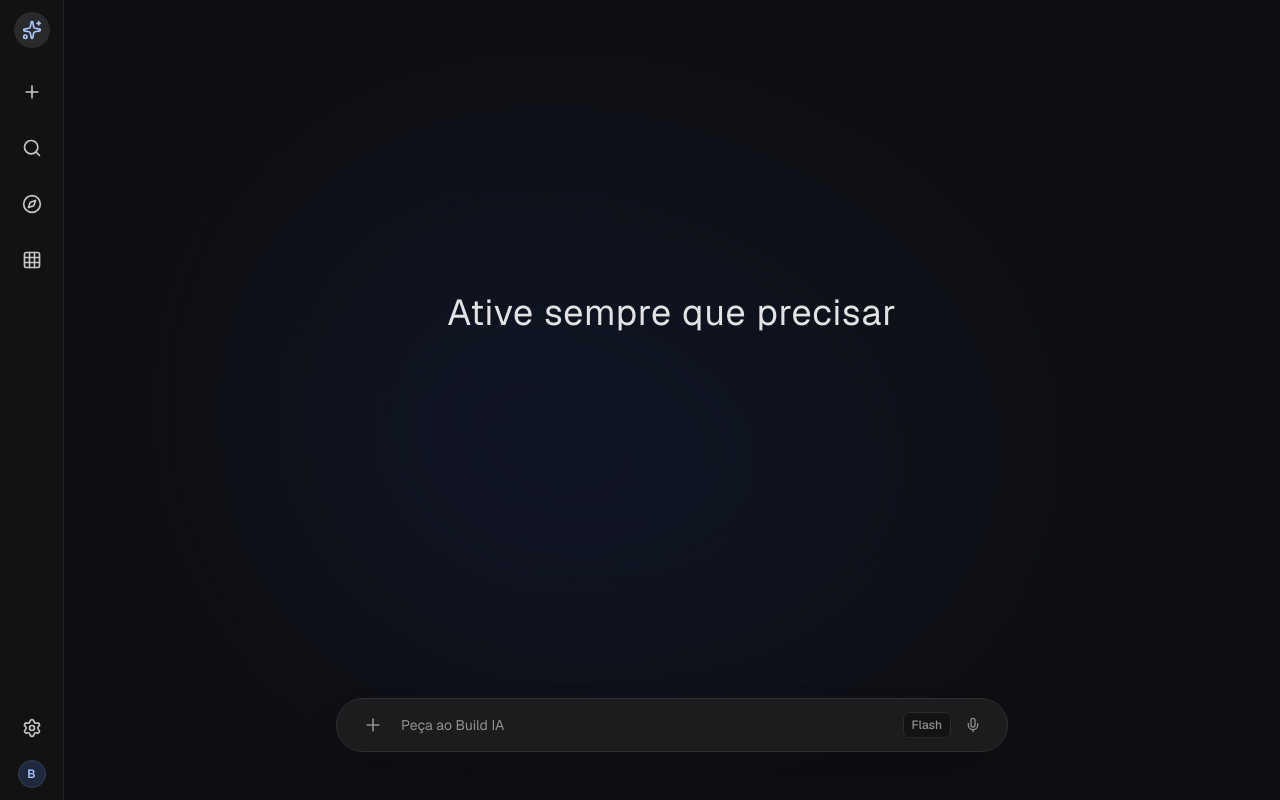
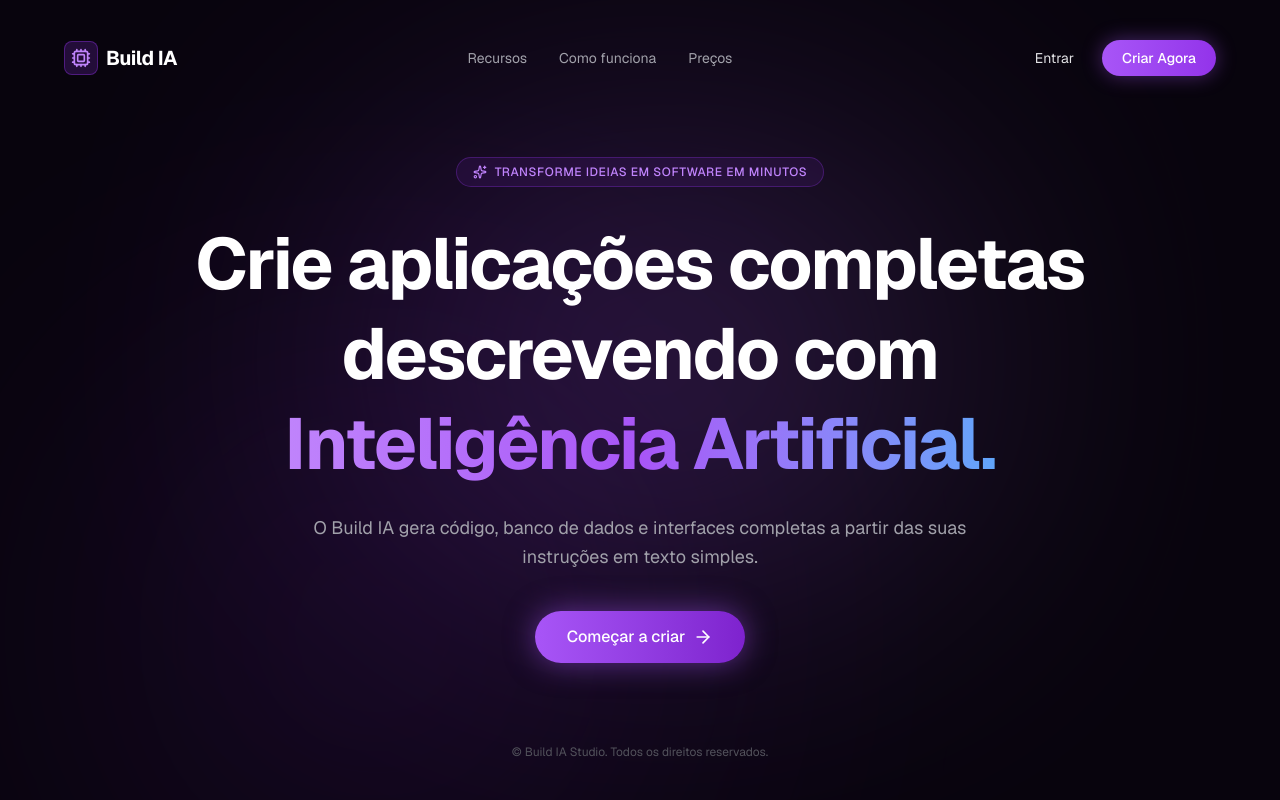
Before and after one commit to jv820842-web/Build-IA, a Next.js app: page / in a window 1280 px wide. Built offline with nearby package versions, Linux system fonts and the light colour scheme.

Commit message:
Landing page roxa neon e remocao do icone superior

```diff
--- a/app/page.tsx
+++ b/app/page.tsx
@@ -13,7 +13,9 @@ import {
   Mic,
   X,
   MessageSquare,
-  Trash2
+  Trash2,
+  Cpu,
+  ArrowRight
 } from 'lucide-react';
 
 interface Message {
@@ -22,6 +24,7 @@ interface Message {
 }
 
 export default function Home() {
+  const [showLanding, setShowLanding] = useState(true);
   const [messages, setMessages] = useState<Message[]>([]);
   const [input, setInput] = useState('');
   const [loading, setLoading] = useState(false);
@@ -56,29 +59,94 @@ export default function Home() {
     }
   };
 
+  // 1. TELA INICIAL (LANDING PAGE ROXA)
+  if (showLanding) {
     return (
-    <div className="flex h-screen bg-[#0e0f12] text-[#e3e3e3] font-sans antialiased overflow-hidden relative">
-      {/* Luz Radial no Fundo */}
-      <div className="absolute top-1/2 left-1/2 -translate-x-1/2 -translate-y-1/2 w-[700px] h-[500px] bg-gradient-to-tr from-[#1e295d] via-[#111e40] to-transparent opacity-40 blur-[130px] pointer-events-none rounded-full" />
+      <div className="min-h-screen bg-[#08040d] text-[#e3e3e3] font-sans antialiased relative overflow-x-hidden flex flex-col justify-between p-6">
+        {/* Luzes Roxas Neon de Fundo */}
+        <div className="absolute top-[20%] left-1/2 -translate-x-1/2 w-[600px] h-[400px] bg-gradient-to-r from-[#9333ea] via-[#a855f7] to-[#c084fc] opacity-25 blur-[140px] pointer-events-none rounded-full" />
+        <div className="absolute bottom-[-10%] left-[10%] w-[500px] h-[500px] bg-[#6b21a8] opacity-20 blur-[160px] pointer-events-none rounded-full" />
 
-      {/* Sidebar Lateral */}
-      <aside className="w-16 bg-[#131314]/90 backdrop-blur-md flex flex-col justify-between p-3 select-none z-20 border-r border-[#1e1f20]">
-        <div className="flex flex-col items-center space-y-6">
+        {/* Header da Landing */}
+        <header className="max-w-6xl mx-auto w-full flex items-center justify-between py-4 z-10">
+          <div className="flex items-center gap-2">
+            <div className="p-1.5 bg-[#9333ea]/20 border border-[#9333ea]/40 rounded-lg">
+              <Cpu className="w-5 h-5 text-[#c084fc]" />
+            </div>
+            <span className="text-xl font-bold tracking-tight text-white">Build IA</span>
+          </div>
+
+          <nav className="hidden md:flex items-center gap-8 text-sm text-[#a1a1aa]">
+            <a href="#recursos" className="hover:text-white transition-colors">Recursos</a>
+            <a href="#como-funciona" className="hover:text-white transition-colors">Como funciona</a>
+            <a href="#precos" className="hover:text-white transition-colors">Preços</a>
+          </nav>
+
+          <div className="flex items-center gap-4">
             <button
-            onClick={() => setActiveTab('chat')}
-            className={`p-2 rounded-full transition-colors ${activeTab === 'chat' ? 'bg-[#282a2c] text-[#a8c7fa]' : 'text-[#c4c7c5] hover:bg-[#282a2c]'}`}
-            title="Página Principal"
+              onClick={() => setShowLanding(false)}
+              className="text-sm text-[#e4e4e7] hover:text-white transition-colors px-3 py-1.5"
             >
-            <Sparkles className="w-5 h-5" />
+              Entrar
             </button>
+            <button
+              onClick={() => setShowLanding(false)}
+              className="bg-gradient-to-r from-[#a855f7] to-[#9333ea] hover:opacity-90 text-white text-sm font-medium px-5 py-2 rounded-full shadow-[0_0_20px_rgba(168,85,247,0.4)] transition-all"
+            >
+              Criar Agora
+            </button>
+          </div>
+        </header>
 
-          <div className="flex flex-col gap-4 items-center w-full">
+        {/* Conteúdo Central Hero */}
+        <main className="max-w-4xl mx-auto w-full text-center my-auto py-16 z-10 flex flex-col items-center">
+          <div className="inline-flex items-center gap-2 px-4 py-1.5 rounded-full bg-[#9333ea]/10 border border-[#9333ea]/30 text-[#c084fc] text-xs font-medium uppercase tracking-wider mb-8">
+            <Sparkles className="w-3.5 h-3.5" />
+            <span>TRANSFORME IDEIAS EM SOFTWARE EM MINUTOS</span>
+          </div>
+
+          <h1 className="text-5xl md:text-7xl font-bold tracking-tight text-white leading-tight">
+            Crie aplicações completas descrevendo com <br />
+            <span className="bg-gradient-to-r from-[#c084fc] via-[#a855f7] to-[#60a5fa] bg-clip-text text-transparent">
+              Inteligência Artificial.
+            </span>
+          </h1>
+
+          <p className="mt-6 text-lg text-[#a1a1aa] max-w-2xl leading-relaxed">
+            O Build IA gera código, banco de dados e interfaces completas a partir das suas instruções em texto simples.
+          </p>
+
+          <button
+            onClick={() => setShowLanding(false)}
+            className="mt-10 bg-gradient-to-r from-[#a855f7] to-[#7e22ce] hover:from-[#9333ea] hover:to-[#6b21a8] text-white font-medium px-8 py-3.5 rounded-full shadow-[0_0_30px_rgba(168,85,247,0.5)] flex items-center gap-2 text-base transition-all transform hover:scale-105"
+          >
+            <span>Começar a criar</span>
+            <ArrowRight className="w-5 h-5" />
+          </button>
+        </main>
+
+        <footer className="text-center text-xs text-[#52525b] py-4 z-10">
+          © Build IA Studio. Todos os direitos reservados.
+        </footer>
+      </div>
+    );
+  }
+
+  // 2. INTERFACE DO CHAT (SEM O ÍCONE DA PARTE SUPERIOR)
+  return (
+    <div className="flex h-screen bg-[#0d0714] text-[#e3e3e3] font-sans antialiased overflow-hidden relative">
+      {/* Luz Radial Roxa no Fundo */}
+      <div className="absolute top-1/2 left-1/2 -translate-x-1/2 -translate-y-1/2 w-[700px] h-[500px] bg-gradient-to-tr from-[#581c87] via-[#2e1065] to-transparent opacity-35 blur-[140px] pointer-events-none rounded-full" />
+
+      {/* Sidebar Lateral sem o botão do topo */}
+      <aside className="w-16 bg-[#120a1c]/90 backdrop-blur-md flex flex-col justify-between p-3 select-none z-20 border-r border-[#261438]">
+        <div className="flex flex-col items-center space-y-6 pt-4">
           <button
             onClick={() => {
               setMessages([]);
               setActiveTab('chat');
             }}
-              className="p-2.5 hover:bg-[#282a2c] rounded-full text-[#c4c7c5] transition-colors"
+            className="p-2.5 hover:bg-[#261438] rounded-full text-[#c4c7c5] transition-colors"
             title="Nova conversa"
           >
             <Plus className="w-5 h-5" />
@@ -86,7 +154,7 @@ export default function Home() {
 
           <button
             onClick={() => setActiveTab(activeTab === 'search' ? 'chat' : 'search')}
-              className={`p-2.5 rounded-full transition-colors ${activeTab === 'search' ? 'bg-[#282a2c] text-[#a8c7fa]' : 'text-[#c4c7c5] hover:bg-[#282a2c]'}`}
+            className={`p-2.5 rounded-full transition-colors ${activeTab === 'search' ? 'bg-[#261438] text-[#c084fc]' : 'text-[#c4c7c5] hover:bg-[#261438]'}`}
             title="Pesquisar conversas"
           >
             <Search className="w-5 h-5" />
@@ -94,7 +162,7 @@ export default function Home() {
 
           <button
             onClick={() => setActiveTab(activeTab === 'explore' ? 'chat' : 'explore')}
-              className={`p-2.5 rounded-full transition-colors ${activeTab === 'explore' ? 'bg-[#282a2c] text-[#a8c7fa]' : 'text-[#c4c7c5] hover:bg-[#282a2c]'}`}
+            className={`p-2.5 rounded-full transition-colors ${activeTab === 'explore' ? 'bg-[#261438] text-[#c084fc]' : 'text-[#c4c7c5] hover:bg-[#261438]'}`}
             title="Explorar ideias"
           >
             <Compass className="w-5 h-5" />
@@ -102,46 +170,44 @@ export default function Home() {
 
           <button
             onClick={() => setActiveTab(activeTab === 'apps' ? 'chat' : 'apps')}
-              className={`p-2.5 rounded-full transition-colors ${activeTab === 'apps' ? 'bg-[#282a2c] text-[#a8c7fa]' : 'text-[#c4c7c5] hover:bg-[#282a2c]'}`}
+            className={`p-2.5 rounded-full transition-colors ${activeTab === 'apps' ? 'bg-[#261438] text-[#c084fc]' : 'text-[#c4c7c5] hover:bg-[#261438]'}`}
             title="Recursos e Ferramentas"
           >
             <Grid className="w-5 h-5" />
           </button>
         </div>
-        </div>
 
         <div className="flex flex-col items-center gap-3">
           <button
             onClick={() => setActiveTab(activeTab === 'settings' ? 'chat' : 'settings')}
-            className={`p-2.5 rounded-full transition-colors ${activeTab === 'settings' ? 'bg-[#282a2c] text-[#a8c7fa]' : 'text-[#c4c7c5] hover:bg-[#282a2c]'}`}
+            className={`p-2.5 rounded-full transition-colors ${activeTab === 'settings' ? 'bg-[#261438] text-[#c084fc]' : 'text-[#c4c7c5] hover:bg-[#261438]'}`}
             title="Configurações"
           >
             <Settings className="w-5 h-5" />
           </button>
 
-          <div className="w-7 h-7 rounded-full bg-[#1e293b] border border-[#334155] flex items-center justify-center text-xs font-semibold text-[#a8c7fa]">
+          <div className="w-7 h-7 rounded-full bg-[#261438] border border-[#581c87] flex items-center justify-center text-xs font-semibold text-[#c084fc]">
             B
           </div>
         </div>
       </aside>
 
-      {/* Painel Lateral / Modais sem necessidade de Login */}
+      {/* Painel Lateral / Modais */}
       {activeTab !== 'chat' && (
-        <div className="w-80 bg-[#1e1f20]/95 backdrop-blur-md border-r border-[#2e3032] z-20 flex flex-col p-4 animate-in slide-in-from-left duration-200">
-          <div className="flex items-center justify-between pb-4 border-b border-[#2e3032]">
+        <div className="w-80 bg-[#170c24]/95 backdrop-blur-md border-r border-[#261438] z-20 flex flex-col p-4 animate-in slide-in-from-left duration-200">
+          <div className="flex items-center justify-between pb-4 border-b border-[#261438]">
             <h2 className="text-base font-medium text-[#e3e3e3] capitalize">
               {activeTab === 'search' && 'Pesquisar conversas'}
               {activeTab === 'explore' && 'Explorar ideias'}
               {activeTab === 'apps' && 'Recursos da IA'}
               {activeTab === 'settings' && 'Configurações'}
             </h2>
-            <button onClick={() => setActiveTab('chat')} className="p-1 hover:bg-[#282a2c] rounded-full text-[#8e918f]">
+            <button onClick={() => setActiveTab('chat')} className="p-1 hover:bg-[#261438] rounded-full text-[#a1a1aa]">
               <X className="w-5 h-5" />
             </button>
           </div>
 
           <div className="flex-1 overflow-y-auto py-4">
-            {/* Pesquisar */}
             {activeTab === 'search' && (
               <div className="space-y-4">
                 <input
@@ -149,17 +215,17 @@ export default function Home() {
                   placeholder="Buscar nas mensagens..."
                   value={searchQuery}
                   onChange={(e) => setSearchQuery(e.target.value)}
-                  className="w-full bg-[#131314] border border-[#37393b] rounded-lg px-3 py-2 text-sm text-[#e3e3e3] focus:outline-none"
+                  className="w-full bg-[#0d0714] border border-[#261438] rounded-lg px-3 py-2 text-sm text-[#e3e3e3] focus:outline-none"
                 />
                 <div className="space-y-2">
                   {messages.length === 0 ? (
-                    <p className="text-xs text-[#8e918f] text-center pt-4">Nenhuma conversa recente encontrada.</p>
+                    <p className="text-xs text-[#a1a1aa] text-center pt-4">Nenhuma conversa recente encontrada.</p>
                   ) : (
                     messages
                       .filter(m => m.content.toLowerCase().includes(searchQuery.toLowerCase()))
                       .map((m, i) => (
-                        <div key={i} className="p-2.5 bg-[#131314] rounded-lg border border-[#2e3032] text-xs text-[#c4c7c5] flex items-start gap-2">
-                          <MessageSquare className="w-4 h-4 shrink-0 text-[#8e918f] mt-0.5" />
+                        <div key={i} className="p-2.5 bg-[#0d0714] rounded-lg border border-[#261438] text-xs text-[#c4c7c5] flex items-start gap-2">
+                          <MessageSquare className="w-4 h-4 shrink-0 text-[#a1a1aa] mt-0.5" />
                           <span className="truncate">{m.content}</span>
                         </div>
                       ))
@@ -168,56 +234,58 @@ export default function Home() {
               </div>
             )}
 
-            {/* Explorar */}
             {activeTab === 'explore' && (
               <div className="space-y-3">
                 <button
                   onClick={() => { handleSubmit("Me ajude a programar uma página web em Next.js"); setActiveTab('chat'); }}
-                  className="w-full p-3 bg-[#131314] hover:bg-[#282a2c] rounded-xl text-left border border-[#2e3032] transition-colors"
+                  className="w-full p-3 bg-[#0d0714] hover:bg-[#261438] rounded-xl text-left border border-[#261438] transition-colors"
                 >
-                  <p className="text-xs font-medium text-[#a8c7fa]">Programação</p>
+                  <p className="text-xs font-medium text-[#c084fc]">Programação</p>
                   <p className="text-xs text-[#c4c7c5] mt-1">Como criar páginas web modernas</p>
                 </button>
 
                 <button
                   onClick={() => { handleSubmit("Escreva uma história criativa sobre exploração espacial"); setActiveTab('chat'); }}
-                  className="w-full p-3 bg-[#131314] hover:bg-[#282a2c] rounded-xl text-left border border-[#2e3032] transition-colors"
+                  className="w-full p-3 bg-[#0d0714] hover:bg-[#261438] rounded-xl text-left border border-[#261438] transition-colors"
                 >
-                  <p className="text-xs font-medium text-[#a8c7fa]">Escrita Criativa</p>
+                  <p className="text-xs font-medium text-[#c084fc]">Escrita Criativa</p>
                   <p className="text-xs text-[#c4c7c5] mt-1">Crie histórias e textos fictícios</p>
                 </button>
               </div>
             )}
 
-            {/* Recursos / Apps */}
             {activeTab === 'apps' && (
               <div className="space-y-2 text-xs text-[#c4c7c5]">
-                <div className="p-3 bg-[#131314] rounded-lg border border-[#2e3032]">
+                <div className="p-3 bg-[#0d0714] rounded-lg border border-[#261438]">
                   <p className="font-medium text-[#e3e3e3]">Modelo Integrado</p>
-                  <p className="text-[#8e918f] mt-1">Gemini 3.6 Flash ativo para respostas rápidas.</p>
+                  <p className="text-[#a1a1aa] mt-1">Gemini 3.6 Flash ativo para respostas rápidas.</p>
                 </div>
               </div>
             )}
 
-            {/* Configurações */}
             {activeTab === 'settings' && (
               <div className="space-y-4 text-xs">
-                <div className="flex items-center justify-between p-3 bg-[#131314] rounded-lg border border-[#2e3032]">
+                <div className="flex items-center justify-between p-3 bg-[#0d0714] rounded-lg border border-[#261438]">
                   <span>Limpar conversa atual</span>
-                  <button onClick={() => { setMessages([]); setActiveTab('chat'); }} className="p-1.5 bg-[#d96570]/20 text-[#d96570] hover:bg-[#d96570]/30 rounded">
+                  <button onClick={() => { setMessages([]); setActiveTab('chat'); }} className="p-1.5 bg-[#f43f5e]/20 text-[#f43f5e] hover:bg-[#f43f5e]/30 rounded">
                     <Trash2 className="w-4 h-4" />
                   </button>
                 </div>
-                <p className="text-[#8e918f] px-1">Versão do sistema: Build IA 1.0.0</p>
+                <button
+                  onClick={() => setShowLanding(true)}
+                  className="w-full p-2 bg-[#261438] hover:bg-[#3b1a58] text-[#c084fc] rounded text-center transition-colors"
+                >
+                  Voltar para Tela Inicial
+                </button>
+                <p className="text-[#a1a1aa] px-1">Versão do sistema: Build IA 1.0.0</p>
               </div>
             )}
           </div>
         </div>
       )}
 
-      {/* Área Principal */}
+      {/* Área Principal de Chat */}
       <main className="flex-1 flex flex-col h-full relative z-10">
-        {/* Área Central de Chat */}
         <div className="flex-1 overflow-y-auto px-4 flex flex-col items-center justify-center">
           <div className="max-w-2xl w-full">
             {messages.length === 0 ? (
@@ -231,12 +299,12 @@ export default function Home() {
                 {messages.map((msg, i) => (
                   <div key={i} className="flex gap-4 items-start">
                     {msg.role === 'user' ? (
-                      <div className="w-8 h-8 rounded-full bg-[#282a2c] flex items-center justify-center shrink-0">
+                      <div className="w-8 h-8 rounded-full bg-[#261438] flex items-center justify-center shrink-0">
                         <User className="w-5 h-5 text-[#c4c7c5]" />
                       </div>
                     ) : (
-                      <div className="w-8 h-8 rounded-full bg-[#1e1f20] flex items-center justify-center shrink-0 border border-[#37393b]">
-                        <Sparkles className="w-5 h-5 text-[#7cacf8]" />
+                      <div className="w-8 h-8 rounded-full bg-[#170c24] flex items-center justify-center shrink-0 border border-[#3b1a58]">
+                        <Sparkles className="w-5 h-5 text-[#c084fc]" />
                       </div>
                     )}
                     <div className="flex-1 pt-1 text-[#e3e3e3] leading-relaxed whitespace-pre-wrap">
@@ -246,8 +314,8 @@ export default function Home() {
                 ))}
                 {loading && (
                   <div className="flex gap-4 items-center">
-                    <Sparkles className="w-5 h-5 text-[#7cacf8] animate-spin" />
-                    <span className="text-sm text-[#8e918f]">Pensando...</span>
+                    <Sparkles className="w-5 h-5 text-[#c084fc] animate-spin" />
+                    <span className="text-sm text-[#a1a1aa]">Pensando...</span>
                   </div>
                 )}
               </div>
@@ -255,7 +323,7 @@ export default function Home() {
           </div>
         </div>
 
-        {/* Campo de Entrada (Input) */}
+        {/* Input Bar Estilo Gemini Roxo */}
         <div className="p-6 pb-12">
           <div className="max-w-2xl mx-auto relative">
             <form
@@ -263,12 +331,12 @@ export default function Home() {
                 e.preventDefault();
                 handleSubmit();
               }}
-              className="bg-[#1e1f20]/90 backdrop-blur-md border border-[#2e3032] focus-within:border-[#444746] rounded-full flex items-center px-5 py-2.5 shadow-2xl transition-all"
+              className="bg-[#170c24]/90 backdrop-blur-md border border-[#261438] focus-within:border-[#581c87] rounded-full flex items-center px-5 py-2.5 shadow-2xl transition-all"
             >
               <button
                 type="button"
                 onClick={() => { setMessages([]); setActiveTab('chat'); }}
-                className="text-[#8e918f] hover:text-[#e3e3e3] p-1.5 transition-colors"
+                className="text-[#a1a1aa] hover:text-[#e3e3e3] p-1.5 transition-colors"
                 title="Nova conversa"
               >
                 <Plus className="w-5 h-5" />
@@ -279,21 +347,21 @@ export default function Home() {
                 value={input}
                 onChange={(e) => setInput(e.target.value)}
                 placeholder="Peça ao Build IA"
-                className="bg-transparent flex-1 focus:outline-none text-[#e3e3e3] placeholder-[#8e918f] text-sm px-3"
+                className="bg-transparent flex-1 focus:outline-none text-[#e3e3e3] placeholder-[#a1a1aa] text-sm px-3"
               />
 
               <div className="flex items-center gap-2">
-                <span className="text-xs text-[#8e918f] font-medium px-2 py-1 bg-[#131314] rounded-md border border-[#282a2c]">
+                <span className="text-xs text-[#c084fc] font-medium px-2 py-1 bg-[#0d0714] rounded-md border border-[#261438]">
                   Flash
                 </span>
-                <button type="button" className="text-[#8e918f] hover:text-[#e3e3e3] p-1.5 transition-colors">
+                <button type="button" className="text-[#a1a1aa] hover:text-[#e3e3e3] p-1.5 transition-colors">
                   <Mic className="w-4 h-4" />
                 </button>
                 {input.trim() && (
                   <button
                     type="submit"
                     disabled={loading}
-                    className="p-1.5 bg-[#a8c7fa] hover:bg-[#7cacf8] text-[#042e00] rounded-full transition-colors"
+                    className="p-1.5 bg-[#a855f7] hover:bg-[#9333ea] text-white rounded-full transition-colors shadow-[0_0_10px_rgba(168,85,247,0.5)]"
                   >
                     <Send className="w-4 h-4" />
                   </button>
```
Lines whose indentation alone changed are shown as unchanged.
